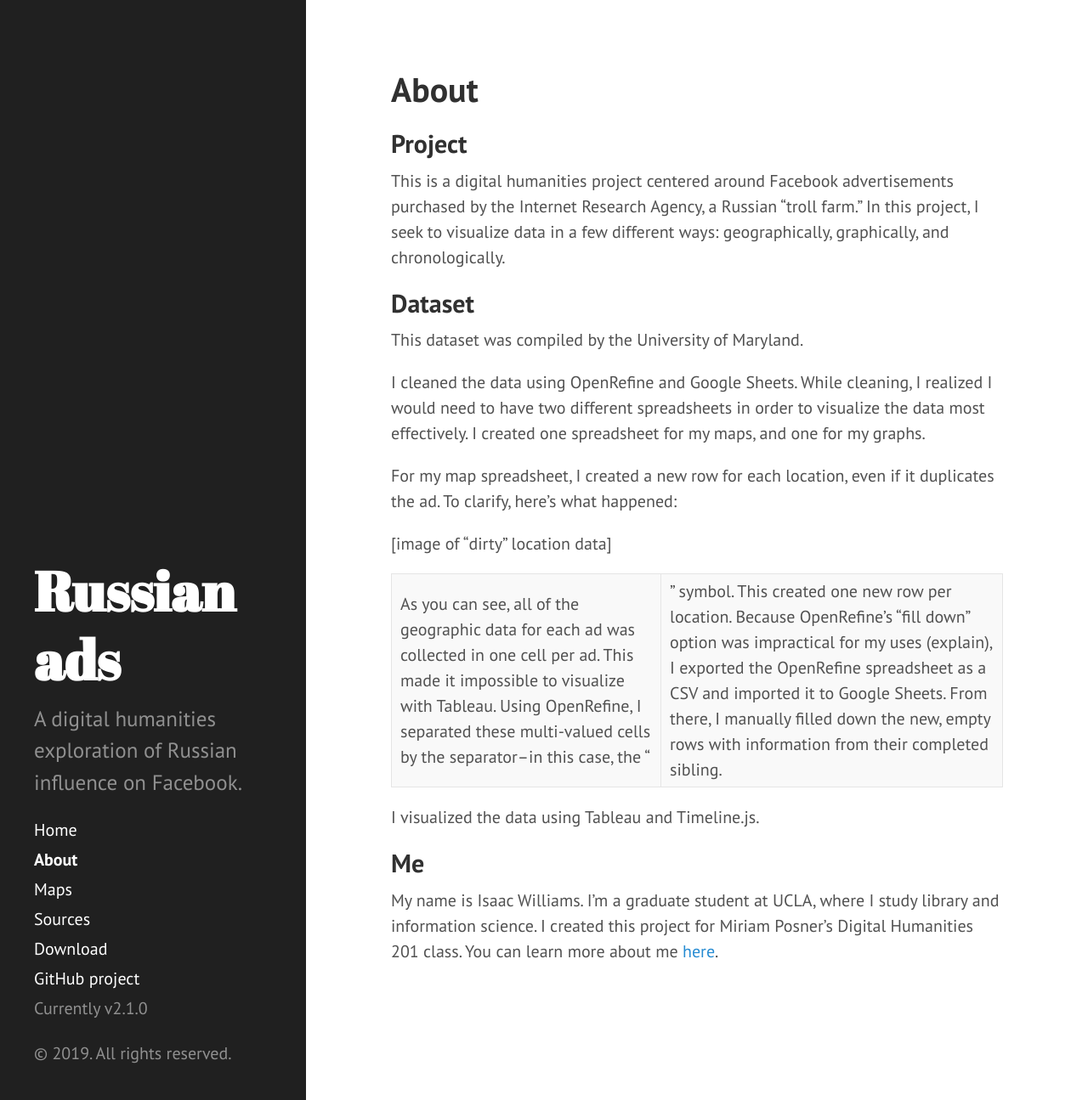
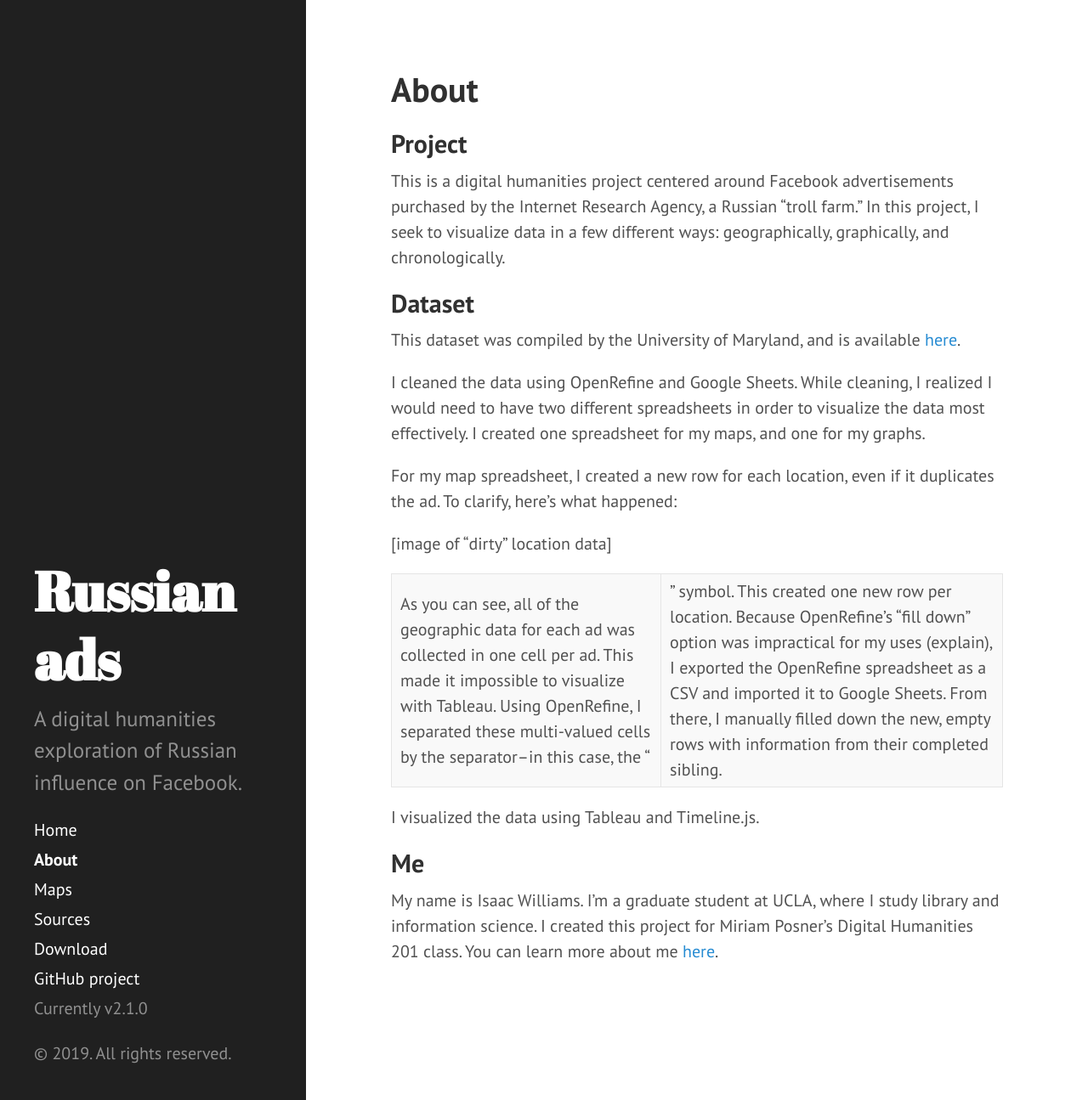
Before and after one commit to isawil/russian-ads, a Jekyll site: the page built from about.md, in a window 1280 px wide and 1295 px high. Shown: the whole window at 85% size. Built offline with Jekyll 4.4.1, drawn with Linux system fonts in a browser that asks for light colours.

Commit message:
Update about.md

```diff
--- a/about.md
+++ b/about.md
@@ -9,7 +9,7 @@ This is a digital humanities project centered around Facebook advertisements pur
 
 ## Dataset
 
-This dataset was compiled by the University of Maryland.
+This dataset was compiled by the University of Maryland, and is available [here](https://mith.umd.edu/irads/data/).
 
 I cleaned the data using OpenRefine and Google Sheets. While cleaning, I realized I would need to have two different spreadsheets in order to visualize the data most effectively. I created one spreadsheet for my maps, and one for my graphs.
 
```
